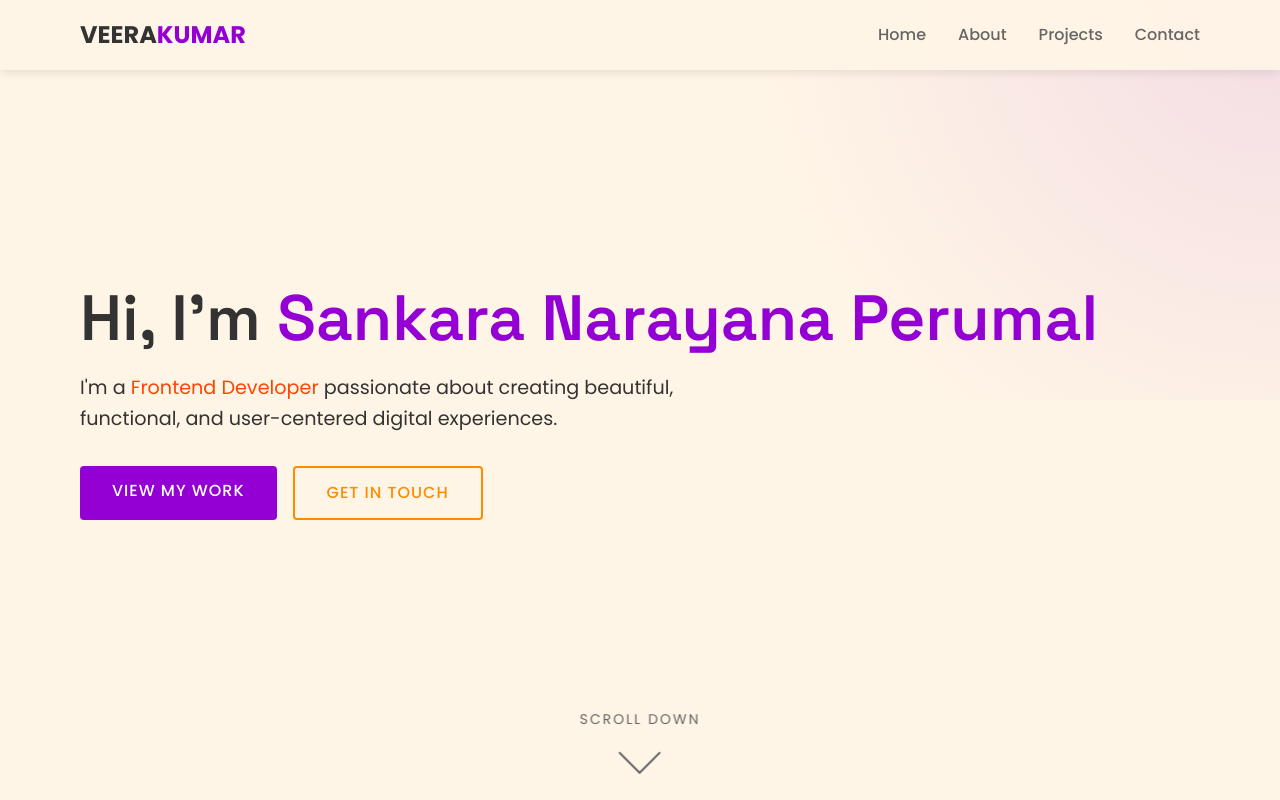
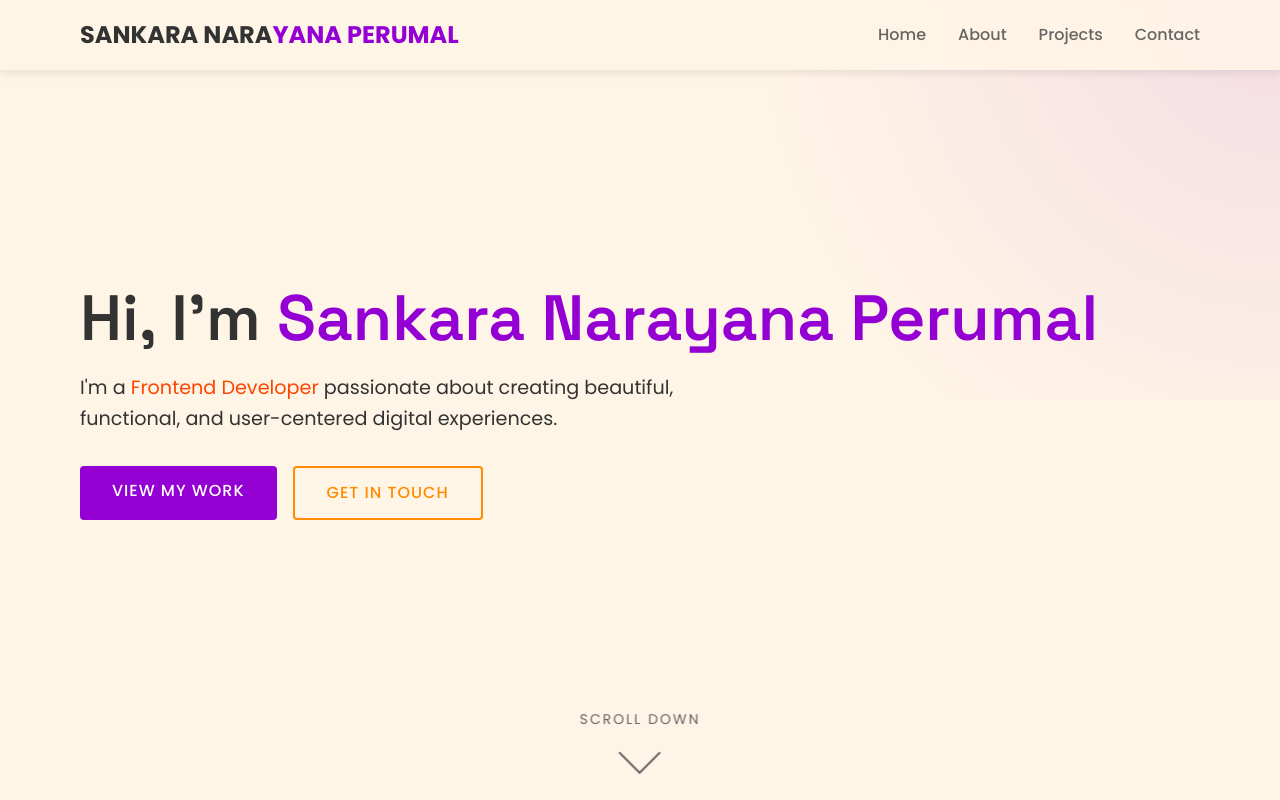
Before and after one commit to Sankar-AK22/sece_cloud, a plain HTML site: page index.html in a window 1280 px wide. Shown: the top 800 px of the page. Drawn offline with Linux system fonts and the light colour scheme.

Commit message:
Update index.html

```diff
--- a/index.html
+++ b/index.html
@@ -788,7 +788,7 @@
     <!-- Header & Navigation -->
     <header id="header">
         <div class="container nav-container">
-            <a href="#home" class="logo">VEERA<span>KUMAR</span></a>
+            <a href="#home" class="logo">SANKARA NARA<span>YANA PERUMAL</span></a>
             <button class="mobile-toggle" aria-label="Toggle menu">☰</button>
             <ul class="nav-links">
                 <li><a href="#home">Home</a></li>
```
